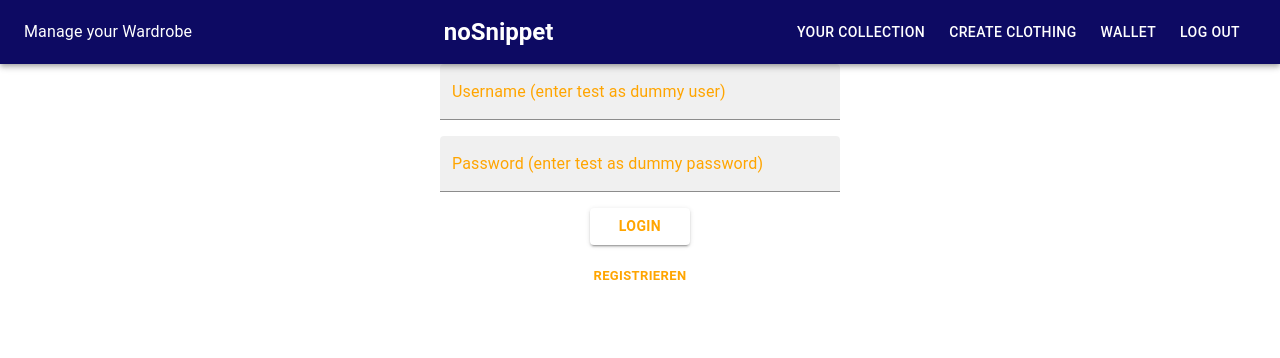
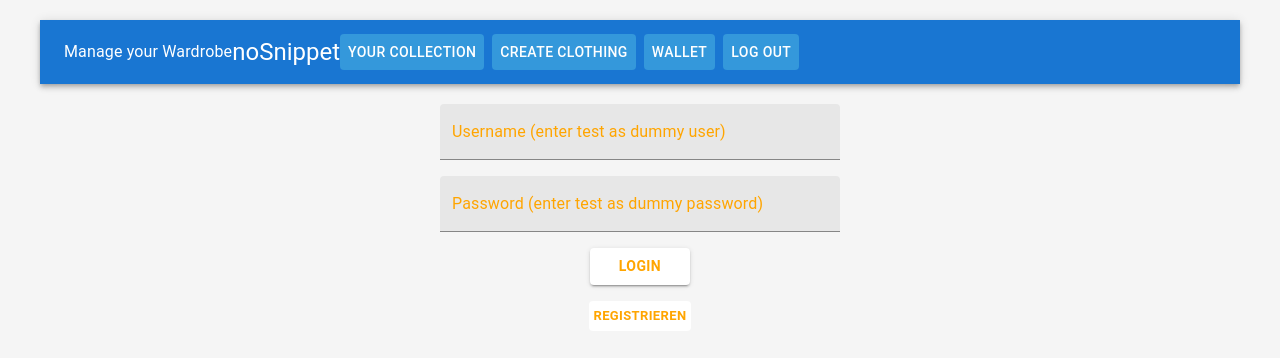
Before and after one commit to SteffenRothenberg/noSnippet, a React (Create React App) app in the folder frontend/: page /login in a window 1280 px wide. Shown: the top 358 px of the page. Built offline with nearby package versions, Linux system fonts and the light colour scheme; no server answers.

Commit message:
styling frontend

```diff
--- a/frontend/src/App.css
+++ b/frontend/src/App.css
@@ -1,10 +1,48 @@
-/*
+body {
+  color: #333;
+  background-color: #f5f5f5;
+  font-family: 'Roboto', sans-serif;
+  margin: 0;
+  padding: 0;
+  line-height: 1.6;
+}
+
 .App {
   text-align: center;
+  max-width: 1200px;
+  margin: 0 auto;
+  padding: 20px;
 }
-*/
-body{
-  color: orange;
-  background-color: white;
-  background-size: cover;
+
+.main-content {
+  margin-top: 20px;
 }
+
+/* Buttons Styling */
+button {
+  background-color: #3498db;
+  color: white;
+  border: none;
+  padding: 10px 20px;
+  border-radius: 5px;
+  cursor: pointer;
+  font-size: 16px;
+  transition: background-color 0.3s ease, transform 0.3s ease;
+}
+
+button:hover {
+  background-color: #2980b9;
+  transform: translateY(-2px);
+}
+
+/* Responsive Design */
+@media (max-width: 768px) {
+  .App {
+    padding: 10px;
+  }
+
+  button {
+    width: 100%;
+    font-size: 14px;
+  }
+}
--- a/frontend/src/App.tsx
+++ b/frontend/src/App.tsx
@@ -4,7 +4,7 @@ import { BrowserRouter, Navigate, Route, Routes } from "react-router-dom";
 import Header from "./header/Header";
 import React, { useEffect } from "react";
 import useCollection from "./customHooks/UseCollection";
-import useWallet from "./customHooks/UseWallet"; // Importiere den Wallet Hook
+import useWallet from "./customHooks/UseWallet";
 import { SignUpPage } from "./routesAndLoginData/SignUpPage";
 import { LoginPage } from "./routesAndLoginData/LoginPage";
 import HomePage from "./HomePage";
@@ -12,7 +12,7 @@ import ProtectedRoutes from "./routesAndLoginData/ProtectedRoutes";
 import Collection from "./collection.gallery/Collection";
 import AddClothing from "./addProduct/AddClothing";
 import ClothingDetailCard from "./clothingDetail/ClothingDetailCard";
-import WalletManager from "./components/WalletManager"; // Importiere WalletManager
+import WalletManager from "./components/WalletManager";
 
 function App() {
     const { collection, addClothing, deleteClothing, loadCollection } = useCollection();
@@ -43,6 +43,7 @@ function App() {
         <BrowserRouter>
             <div className="App">
                 <Header onLogout={handleLogout} />
+                <div className="main-content">
                     <Routes>
                         <Route path="/signup" element={<SignUpPage createUser={createUser} />} />
                         <Route path="/login" element={<LoginPage onLogin={handleLogin} />} />
@@ -52,11 +53,13 @@ function App() {
                             <Route path="/collection" element={<Collection collection={collection} />} />
                             <Route path="/collection/add" element={<AddClothing addClothing={addClothing} />} />
                             <Route path="/collection/:id" element={<ClothingDetailCard deleteClothing={deleteClothing} />} />
-                        <Route path="/wallet" element={<WalletManager clothingItems={collection} />} /> {/* WalletManager hinzufügen */}
+                            <Route path="/wallet" element={<WalletManager clothingItems={collection} />} />
                         </Route>
                     </Routes>
+                </div>
             </div>
         </BrowserRouter>
     );
 }
+
 export default App;
--- a/frontend/src/header/Header.css
+++ b/frontend/src/header/Header.css
@@ -1,12 +1,57 @@
 .header {
+    background-color: #0d0a63;
+    box-shadow: 0 4px 6px rgba(0, 0, 0, 0.1);
+}
+
+.toolbar {
+    display: flex;
+    justify-content: flex-end; /* Stelle sicher, dass die Buttons nach rechts ausgerichtet sind */
+    align-items: center;
+}
+
+.logo-text {
+    flex-grow: 1;
     color: #ffffff;
-    font-size: large;
-    display: flex;
-    justify-content: space-around;
-    flex-direction: column;
+    font-size: 1.2rem;
+    cursor: pointer;
+    font-weight: bold;
+}
+
+.title {
+    flex-grow: 1;
+    color: #ffffff;
+    margin-left: 16px;
+    cursor: pointer;
+    font-weight: bold;
 }
 
 .navbar {
-    border: solid 1px #003366;
-    background-color: rgba(255, 245, 238, 0.2);
+    display: flex;
+    gap: 20px; /* Abstand zwischen den Buttons */
+    justify-content: flex-end; /* Buttons am rechten Rand ausrichten */
 }
+
+.navbar-button {
+    color: #ffffff;
+    background-color: #3498db;
+    padding: 8px 16px;
+    border-radius: 4px;
+    text-transform: none;
+    font-size: 14px;
+    transition: background-color 0.3s ease;
+}
+
+.navbar-button:hover {
+    background-color: #4b0082;
+}
+
+@media (max-width: 768px) {
+    .navbar {
+        flex-direction: column;
+        gap: 10px;
+    }
+
+    .navbar-button {
+        width: 100%;
+    }
+}
--- a/frontend/src/header/Header.tsx
+++ b/frontend/src/header/Header.tsx
@@ -34,45 +34,29 @@ export default function Header(props: Props) {
         navigate("/collection/add");
     }
 
-    function navigateToWallet() { // Hinzugefügt: Funktion zum Navigieren zur Wallet-Seite
+    function navigateToWallet() {
         navigate("/wallet");
     }
 
     return (
-        <AppBar position="static" sx={{ bgcolor: "#0d0a63" }}>
-            <Toolbar sx={{ justifyContent: "space-between" }}>
-                <Typography
-                    variant="subtitle1"
-                    sx={{
-                        flexGrow: 1,
-                        color: "#ffffff",
-                    }}
-                >
+        <AppBar position="static" className="header">
+            <Toolbar className="toolbar">
+                <Typography variant="subtitle1" className="logo-text" onClick={handleLogoClick}>
                     Manage your Wardrobe
                 </Typography>
-                <Typography
-                    variant="h5"
-                    component="div"
-                    sx={{
-                        flexGrow: 1,
-                        color: "#ffffff",
-                        marginLeft: "16px",
-                        cursor: "pointer",
-                        fontWeight: "bold",
-                    }}
-                    onClick={handleLogoClick}
-                >
+                <Typography variant="h5" component="div" className="title" onClick={handleLogoClick}>
                     noSnippet
                 </Typography>
                 <div className="navbar">
                     <Button
+                        className="navbar-button"
                         onClick={navigateToCollection}
-                        color="inherit"
                         sx={{
+                            backgroundColor: "#3498db", /* Sichtbare Hintergrundfarbe */
                             color: "#ffffff",
                             marginRight: "8px",
                             "&:hover": {
-                                backgroundColor: "#4b0082",
+                                backgroundColor: "#4b0082", /* Hover-Effekt */
                             },
                             transition: "background-color 0.3s ease",
                         }}
@@ -80,9 +64,10 @@ export default function Header(props: Props) {
                         Your Collection
                     </Button>
                     <Button
+                        className="navbar-button"
                         onClick={navigateToAdd}
-                        color="inherit"
                         sx={{
+                            backgroundColor: "#3498db",
                             color: "#ffffff",
                             marginRight: "8px",
                             "&:hover": {
@@ -94,9 +79,10 @@ export default function Header(props: Props) {
                         Create Clothing
                     </Button>
                     <Button
-                        onClick={navigateToWallet} // Hinzugefügt: Button für Wallet
-                        color="inherit"
+                        className="navbar-button"
+                        onClick={navigateToWallet}
                         sx={{
+                            backgroundColor: "#3498db",
                             color: "#ffffff",
                             marginRight: "8px",
                             "&:hover": {
@@ -108,9 +94,10 @@ export default function Header(props: Props) {
                         Wallet
                     </Button>
                     <Button
-                        color="inherit"
+                        className="navbar-button"
                         onClick={handleLogout}
                         sx={{
+                            backgroundColor: "#3498db",
                             color: "#ffffff",
                             marginRight: "8px",
                             "&:hover": {
```
Lines whose indentation alone changed are shown as unchanged.
